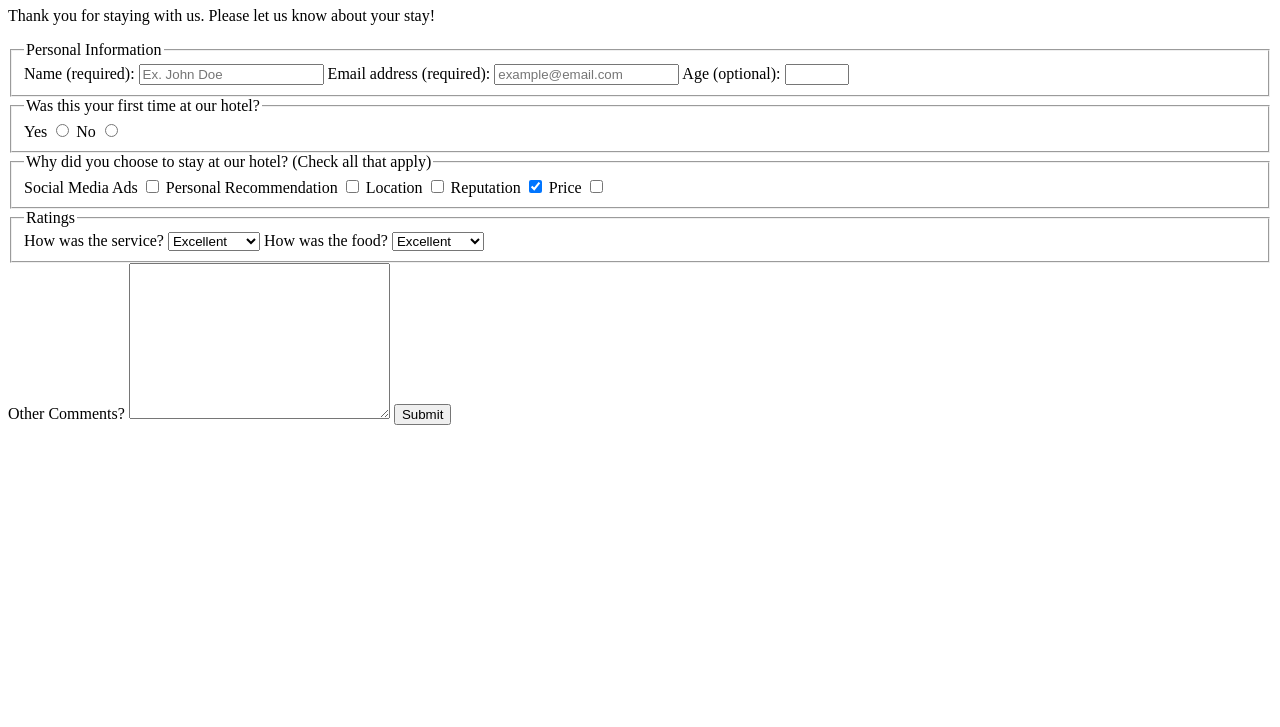
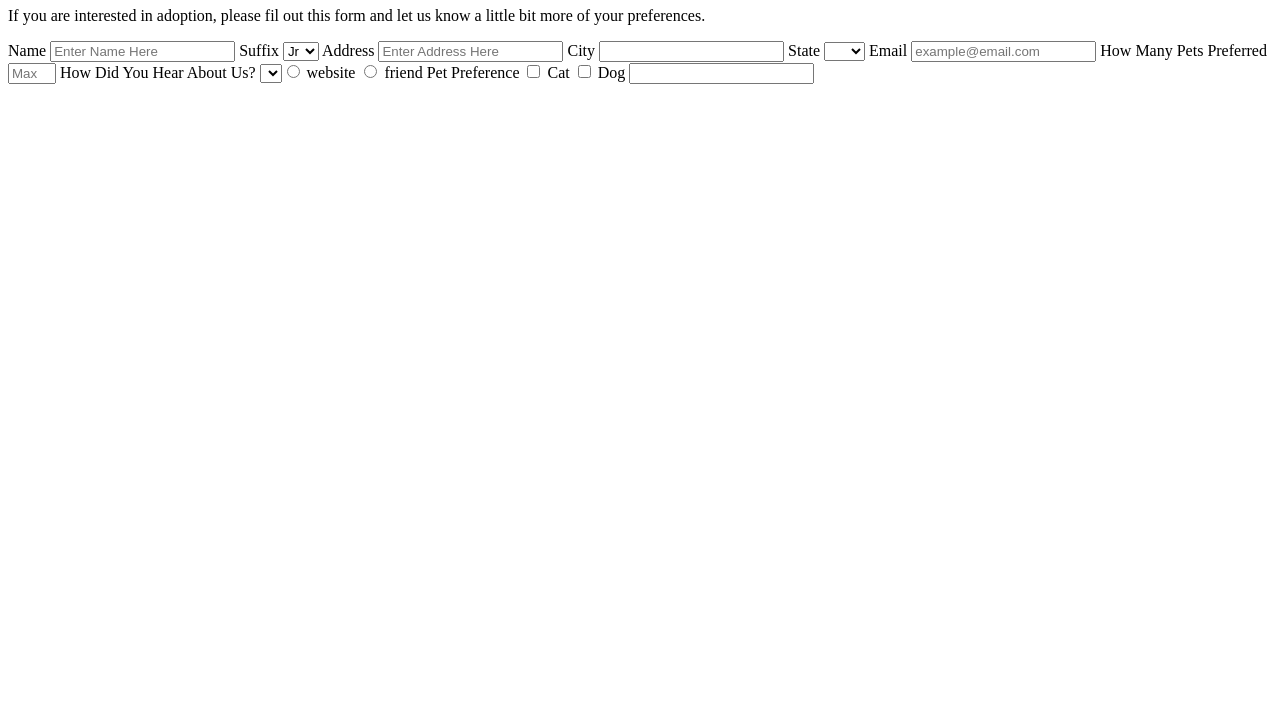
Before and after one commit to chocopanpan/hotel-feedback-form, a plain HTML site: page index.html in a window 1280 px wide. Shown: the part 73-800 px from the top of the page. Drawn offline with Linux system fonts and the light colour scheme.

Commit message:
Update index.html
Added new sections.

```diff
--- a/index.html
+++ b/index.html
@@ -1,72 +1,49 @@
 <!DOCTYPE html>
 <html lang="en">
   <head>
-    <meta charset="UTF-8"/>
-    <title>Hotel Feedback Form</title>
+    <meta charset="UTF-8" />
+    <title>Survey Form</title>
   </head>
   <body>
-    <header>
-      <h1>Hotel Feedback Form</h1>
-      <p>
-        Thank you for staying with us. Please let us know about your stay!
-      </p>
-    </header>
-    <main>
-      <form method="POST" action="https://hotel-feedback.freecodecamp.org">
-        <fieldset>
-          <legend>Personal Information</legend>
-          <label for="full-name">Name (required):</label>
-          <input type="text" id="full-name" name="name" placeholder="Ex. John Doe" required size="20"/>
-          <label for="email">Email address (required):</label>
-          <input placeholder="example@email.com" required id="email" type="email" name="email" size="20"/>
-          <label for="age">Age (optional):</label>
-          <input type="number" name="age" id="age" min="3" max="100"/>
-        </fieldset>
-        <fieldset>
-          <legend>Was this your first time at our hotel?</legend>
-          <label for="yes-option">Yes</label>
-          <input id="yes-option" type="radio" name="hotel-stay" />
-          <label for="no-option">No</label>
-          <input id="no-option" type="radio" name="hotel-stay" />
-        </fieldset>
-        <fieldset>
-          <legend>
-            Why did you choose to stay at our hotel? (Check all that apply)
-          </legend>
-          <label for="ads">Social Media Ads</label>
-          <input type="checkbox" id="ads" name="ads" value="ads" />
-          <label for="recommendation">Personal Recommendation</label>
-          <input type="checkbox" id="recommendation" name="recommendation" value="recommendation"/>
-          <label for="location">Location</label>
-          <input type="checkbox" id="location" name="location" value="location" />
-          <label for="reputation">Reputation</label>
-          <input checked type="checkbox" id="reputation" name="reputation" value="reputation"/>
-          <label for="price">Price</label>
-          <input type="checkbox" id="price" name="price" value="price" />
-        </fieldset>
-        <fieldset>
-          <legend>Ratings</legend>
-          <label for="service">How was the service?</label>
-          <select name="service" id="service">
-            <option value="poor">Poor</option>
-            <option value="satisfactory">Satisfactory</option>
-            <option value="good">Good</option>
-            <option value="very-good">Very Good</option>
-            <option selected value="excellent">Excellent</option>
-          </select>
-          <label for="food">How was the food?</label>
-          <select name="food" id="food">
-            <option value="poor">Poor</option>
-            <option value="satisfactory">Satisfactory</option>
-            <option value="good">Good</option>
-            <option value="very-good">Very Good</option>
-            <option selected value="excellent">Excellent</option>
-          </select>
-        </fieldset>
-        <label for="comments">Other Comments?</label>
-        <textarea cols="30" rows="10" name="comments" id="comments"></textarea>
-        <button type="submit">Submit</button>
-        </form>
-    </main>
+    <h1 id="title">Pet Adoption Form</h1>
+    <p id="description">If you are interested in adoption, please fil out this form and let us know a little bit more of your preferences.</p>
+<form id="survey-form">
+  <label id="name-label">Name</label>
+  <input type="text" id="name" placeholder="Enter Name Here" required/>
+  <label id="suffix-label">Suffix</label>
+  <select id="dropdown">
+    <option value="jr">Jr</option>
+    <option value="sr">Sr</option>
+  </select>
+  <label id="address-label">Address</label>
+  <input type="text" id="address" placeholder="Enter Address Here" required>
+  <label id="city-label">City</label>
+  <input type="text" id="city">
+  <label id="dropdown">State</label>
+  <select name="states" id="dropdown">
+    <option value=""></option>
+    <option value="alabama">AL</option>
+    <option value="alaska">AK</option>
+    <option value="arizona">AZ</option>
+    <option value="arkansas">AR</option>
+  </select>
+  <label id="email-label">Email</label>
+  <input type="email" id="email" placeholder="example@email.com" required/>
+  <label id="number-label">How Many Pets Preferred</label>
+  <input type="number" id="number" placeholder="Max 3" min="1" max="4"/>
+  <label id="referral">How Did You Hear About Us?</label>
+  <select id="dropdown">
+    <input type="radio" name="website" value="website"/>
+    <label>website</label>
+    <input type="radio" name="friend" value="friend"/>
+    <label>friend</label>
+  </select>
+  <label id="pet-preference">Pet Preference</label>
+  <input type="checkbox" name="cat" value="cat">
+  <label>Cat</label>
+  <input type="checkbox" name="dog" value="dog">
+  <label>Dog</label>
+  <input type="textarea">
+</form>
   </body>
 </html>
```
